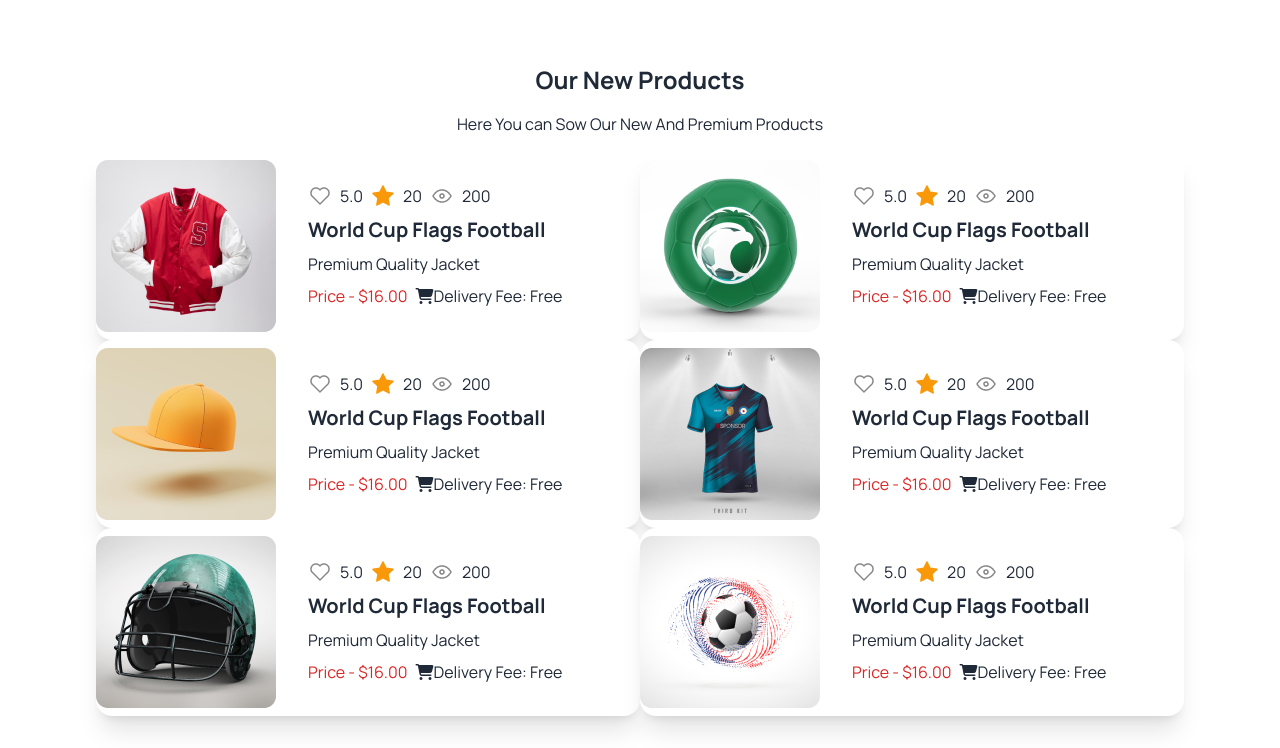
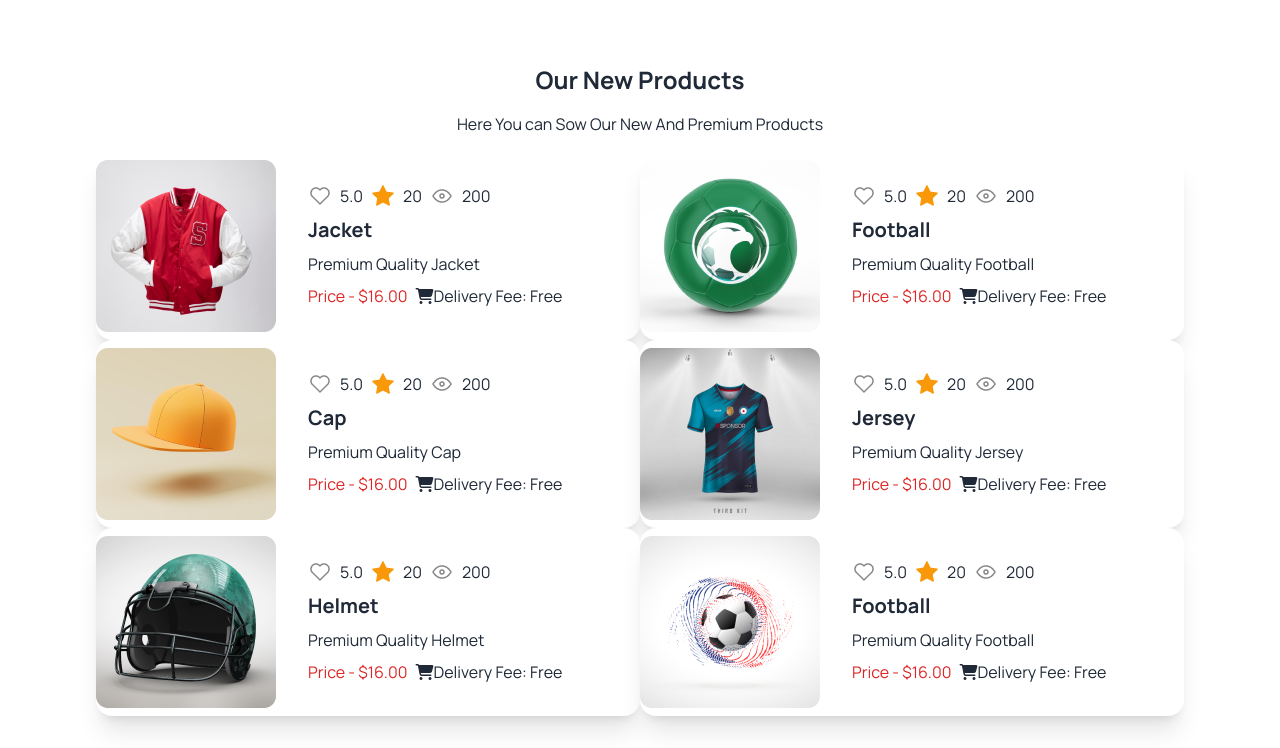
Before and after one commit to Nafiul2024/Hockey-Heroes-Project3, a plain HTML site: page index.html in a window 1280 px wide. Shown: the part 2274-3022 px from the top of the page. Drawn offline with nearby package versions, Linux system fonts and the light colour scheme.

Commit message:
New Product Section Finally Done

```diff
--- a/index.html
+++ b/index.html
@@ -204,7 +204,7 @@
                     <h1>200</h1>
                   </div>
                 </div>
-                <h2 class="card-title">World Cup Flags Football</h2>
+                <h2 class="card-title">Jacket</h2>
                 <p>Premium Quality Jacket</p>
                 <div class="flex gap-2 items-center">
                   <h1 class="text-red-600">Price - $16.00</h1>
@@ -231,8 +231,8 @@
                     <h1>200</h1>
                   </div>
                 </div>
-                <h2 class="card-title">World Cup Flags Football</h2>
-                <p>Premium Quality Jacket</p>
+                <h2 class="card-title">Football</h2>
+                <p>Premium Quality Football</p>
                 <div class="flex gap-2 items-center">
                   <h1 class="text-red-600">Price - $16.00</h1>
                   <h2 class><i class="fa-solid fa-cart-shopping"></i>Delivery Fee: Free</h1>
@@ -258,8 +258,8 @@
                     <h1>200</h1>
                   </div>
                 </div>
-                <h2 class="card-title">World Cup Flags Football</h2>
-                <p>Premium Quality Jacket</p>
+                <h2 class="card-title">Cap</h2>
+                <p>Premium Quality Cap</p>
                 <div class="flex gap-2 items-center">
                   <h1 class="text-red-600">Price - $16.00</h1>
                   <h2 class><i class="fa-solid fa-cart-shopping"></i>Delivery Fee: Free</h1>
@@ -285,8 +285,8 @@
                     <h1>200</h1>
                   </div>
                 </div>
-                <h2 class="card-title">World Cup Flags Football</h2>
-                <p>Premium Quality Jacket</p>
+                <h2 class="card-title">Jersey</h2>
+                <p>Premium Quality Jersey</p>
                 <div class="flex gap-2 items-center">
                   <h1 class="text-red-600">Price - $16.00</h1>
                   <h2 class><i class="fa-solid fa-cart-shopping"></i>Delivery Fee: Free</h1>
@@ -312,8 +312,8 @@
                     <h1>200</h1>
                   </div>
                 </div>
-                <h2 class="card-title">World Cup Flags Football</h2>
-                <p>Premium Quality Jacket</p>
+                <h2 class="card-title">Helmet</h2>
+                <p>Premium Quality Helmet</p>
                 <div class="flex gap-2 items-center">
                   <h1 class="text-red-600">Price - $16.00</h1>
                   <h2 class><i class="fa-solid fa-cart-shopping"></i>Delivery Fee: Free</h1>
@@ -339,8 +339,8 @@
                     <h1>200</h1>
                   </div>
                 </div>
-                <h2 class="card-title">World Cup Flags Football</h2>
-                <p>Premium Quality Jacket</p>
+                <h2 class="card-title">Football</h2>
+                <p>Premium Quality Football</p>
                 <div class="flex gap-2 items-center">
                   <h1 class="text-red-600">Price - $16.00</h1>
                   <h2 class><i class="fa-solid fa-cart-shopping"></i>Delivery Fee: Free</h1>
```
